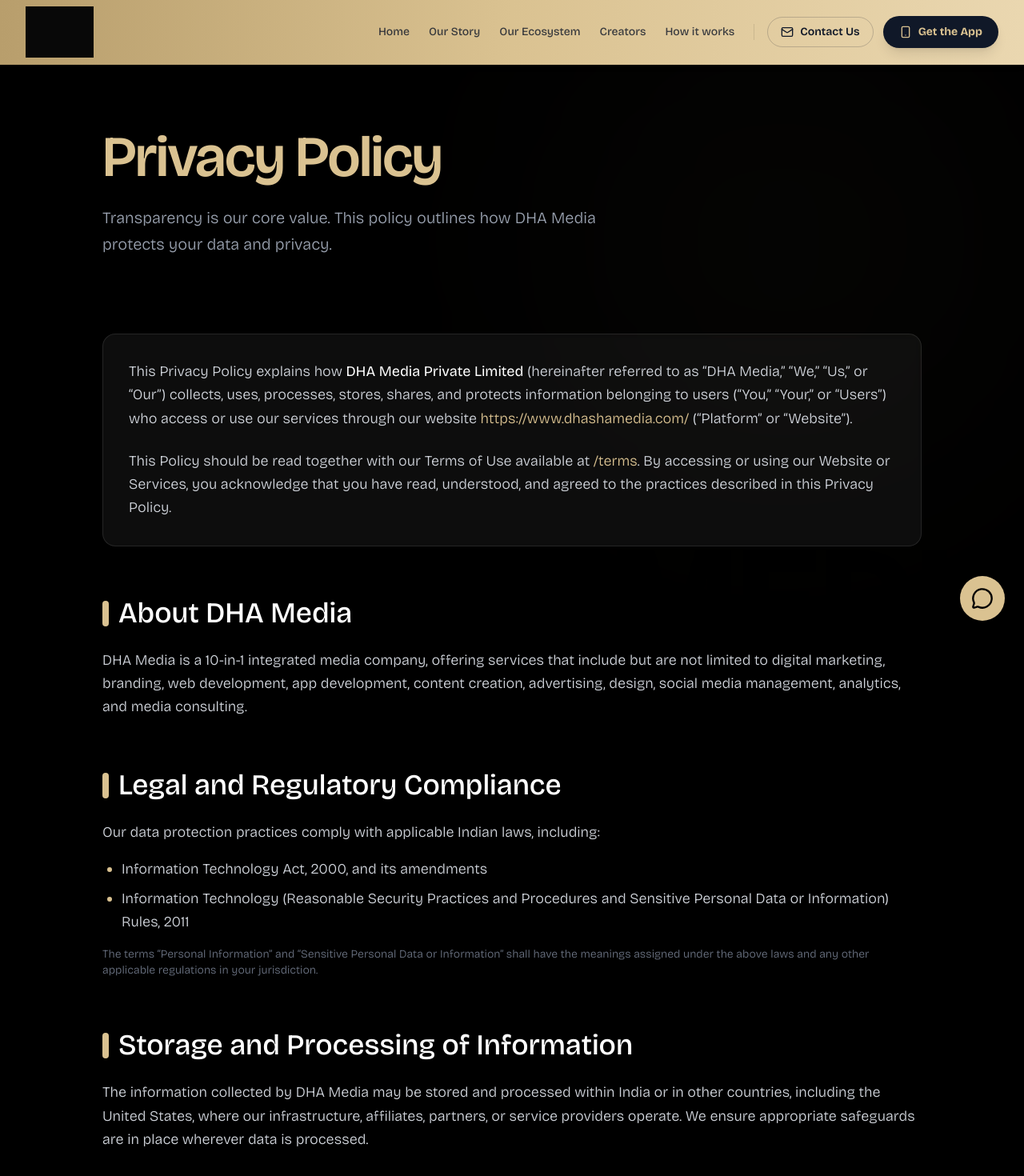
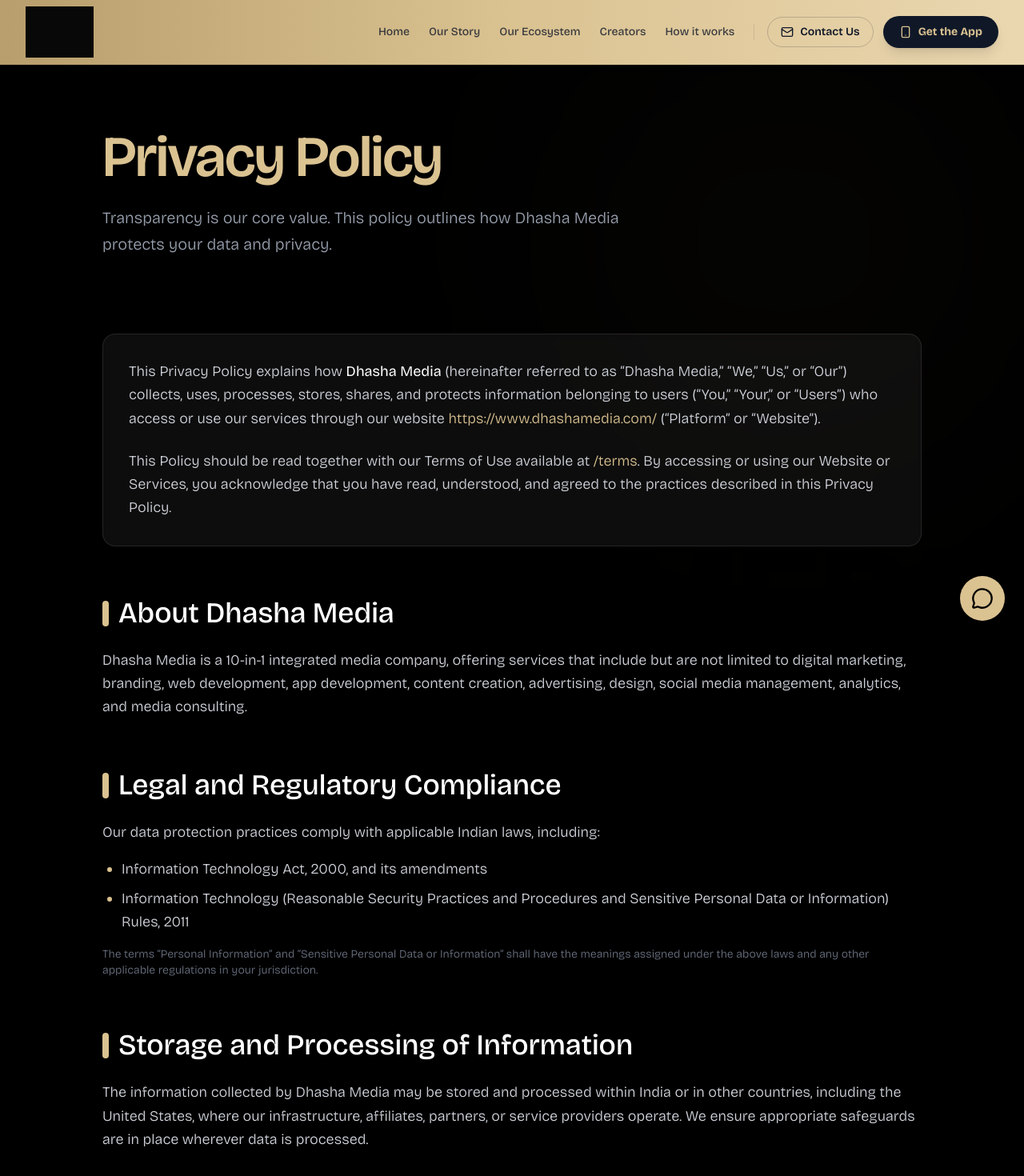
Before and after one commit to ckr-redlinedatavault/redlix-dhasha, a Next.js app: page /privacy in a window 1280 px wide. Shown: the top 1470 px of the page at 80% size. Built offline with nearby package versions, Linux system fonts and the light colour scheme; grey boxes are pictures that could not be loaded.

Commit message:
Update page.tsx

```diff
--- a/app/privacy/page.tsx
+++ b/app/privacy/page.tsx
@@ -25,7 +25,7 @@
                             Privacy Policy
                         </h1>
                         <p className="text-gray-400 text-lg md:text-xl font-light max-w-2xl leading-relaxed">
-                            Transparency is our core value. This policy outlines how DHA Media protects your data and privacy.
+                            Transparency is our core value. This policy outlines how Dhasha Media protects your data and privacy.
                         </p>
                     </header>
 
@@ -34,21 +34,21 @@
                         {/* Introduction */}
                         <section className="bg-white/5 p-8 rounded-2xl border border-white/10 backdrop-blur-sm hover:border-[#DAC291]/30 transition-colors duration-500">
                             <p className="mb-6">
-                                This Privacy Policy explains how <strong className="text-white">DHA Media Private Limited</strong> (hereinafter referred to as “DHA Media,” “We,” “Us,” or “Our”) collects, uses, processes, stores, shares, and protects information belonging to users (“You,” “Your,” or “Users”) who access or use our services through our website <a href="https://www.dhashamedia.com/" className="text-[#DAC291] hover:underline underline-offset-4 decoration-[#DAC291]/50">https://www.dhashamedia.com/</a> (“Platform” or “Website”).
+                                This Privacy Policy explains how <strong className="text-white">Dhasha Media</strong> (hereinafter referred to as “Dhasha Media,” “We,” “Us,” or “Our”) collects, uses, processes, stores, shares, and protects information belonging to users (“You,” “Your,” or “Users”) who access or use our services through our website <a href="https://www.dhashamedia.com/" className="text-[#DAC291] hover:underline underline-offset-4 decoration-[#DAC291]/50">https://www.dhashamedia.com/</a> (“Platform” or “Website”).
                             </p>
                             <p>
                                 This Policy should be read together with our Terms of Use available at <a href="/terms" className="text-[#DAC291] hover:underline underline-offset-4 decoration-[#DAC291]/50">/terms</a>. By accessing or using our Website or Services, you acknowledge that you have read, understood, and agreed to the practices described in this Privacy Policy.
                             </p>
                         </section>
 
-                        {/* About DHA Media */}
+                        {/* About Dhasha Media */}
                         <section>
                             <h2 className="text-3xl md:text-4xl font-medium text-white mb-6 flex items-center gap-3">
                                 <span className="w-2 h-8 bg-[#DAC291] rounded-sm inline-block"></span>
-                                About DHA Media
+                                About Dhasha Media
                             </h2>
                             <p>
-                                DHA Media is a 10-in-1 integrated media company, offering services that include but are not limited to digital marketing, branding, web development, app development, content creation, advertising, design, social media management, analytics, and media consulting.
+                                Dhasha Media is a 10-in-1 integrated media company, offering services that include but are not limited to digital marketing, branding, web development, app development, content creation, advertising, design, social media management, analytics, and media consulting.
                             </p>
                         </section>
 
@@ -75,7 +75,7 @@
                                 Storage and Processing of Information
                             </h2>
                             <p>
-                                The information collected by DHA Media may be stored and processed within India or in other countries, including the United States, where our infrastructure, affiliates, partners, or service providers operate. We ensure appropriate safeguards are in place wherever data is processed.
+                                The information collected by Dhasha Media may be stored and processed within India or in other countries, including the United States, where our infrastructure, affiliates, partners, or service providers operate. We ensure appropriate safeguards are in place wherever data is processed.
                             </p>
                         </section>
 
@@ -107,7 +107,7 @@
                                 <div className="bg-white/[0.03] p-6 rounded-xl border border-white/5 hover:border-[#DAC291]/20 transition duration-300">
                                     <h3 className="text-xl font-semibold text-[#DAC291] mb-4">2. Transaction and Commercial Data</h3>
                                     <p className="mb-4">
-                                        DHA Media does not store payment card details or bank account information.
+                                        Dhasha Media does not store payment card details or bank account information.
                                     </p>
                                     <p className="text-sm">
                                         However, we may retain non-financial transaction records such as order confirmations, service references, and invoices strictly for operational and compliance purposes.
@@ -220,7 +220,7 @@
                                 <h2 className="text-2xl font-medium text-white mb-4">Third-Party Information Providers</h2>
                                 <p className="mb-4 text-sm text-gray-400">In limited cases, we may receive information from:</p>
                                 <ul className="list-disc pl-5 space-y-2 marker:text-[#DAC291]">
-                                    <li>DHA Media affiliates and subsidiaries</li>
+                                    <li>Dhasha Media affiliates and subsidiaries</li>
                                     <li>Event collaborators and partners</li>
                                     <li>Social media platforms</li>
                                     <li>Advertising and analytics partners</li>
```
